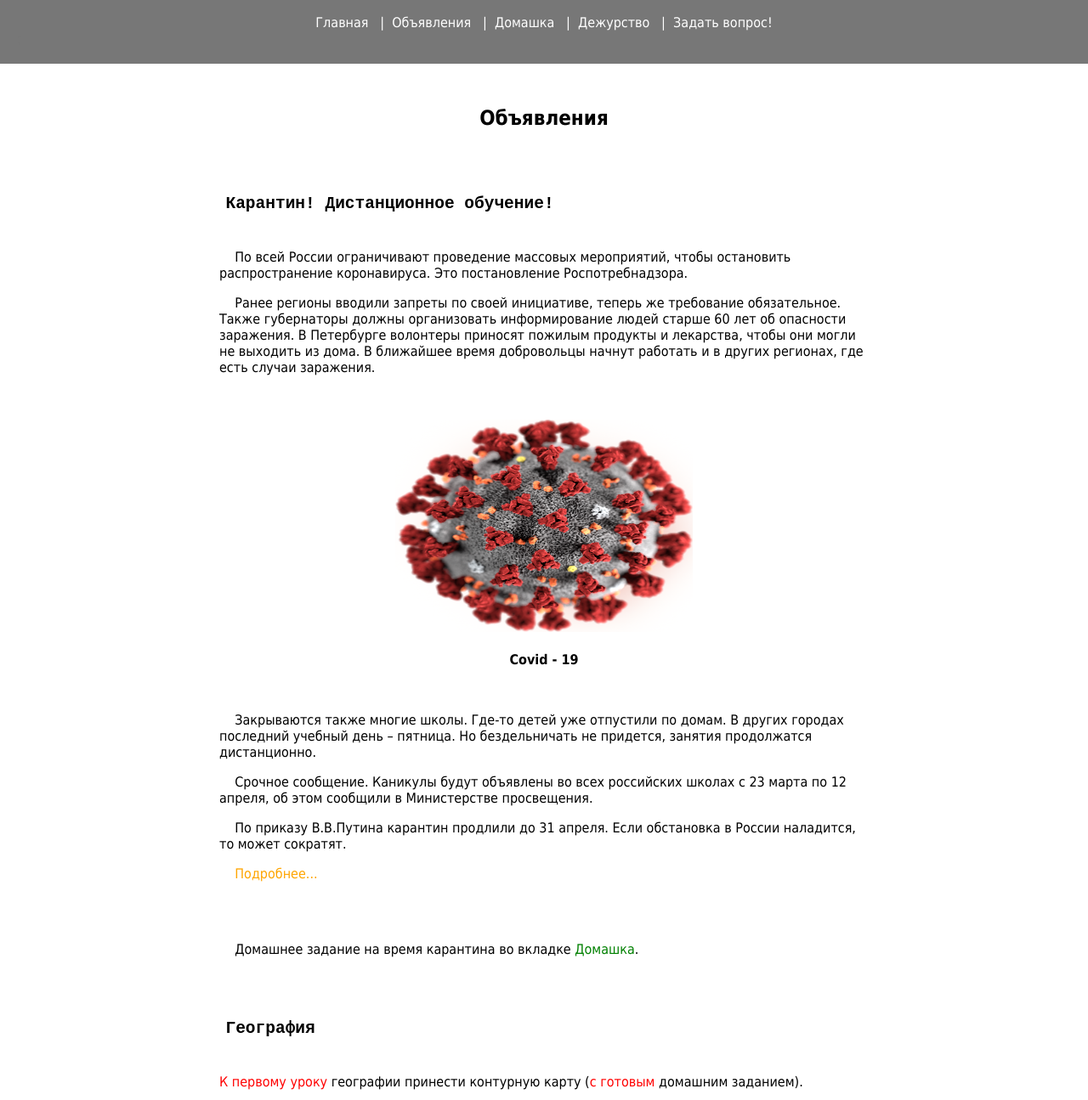
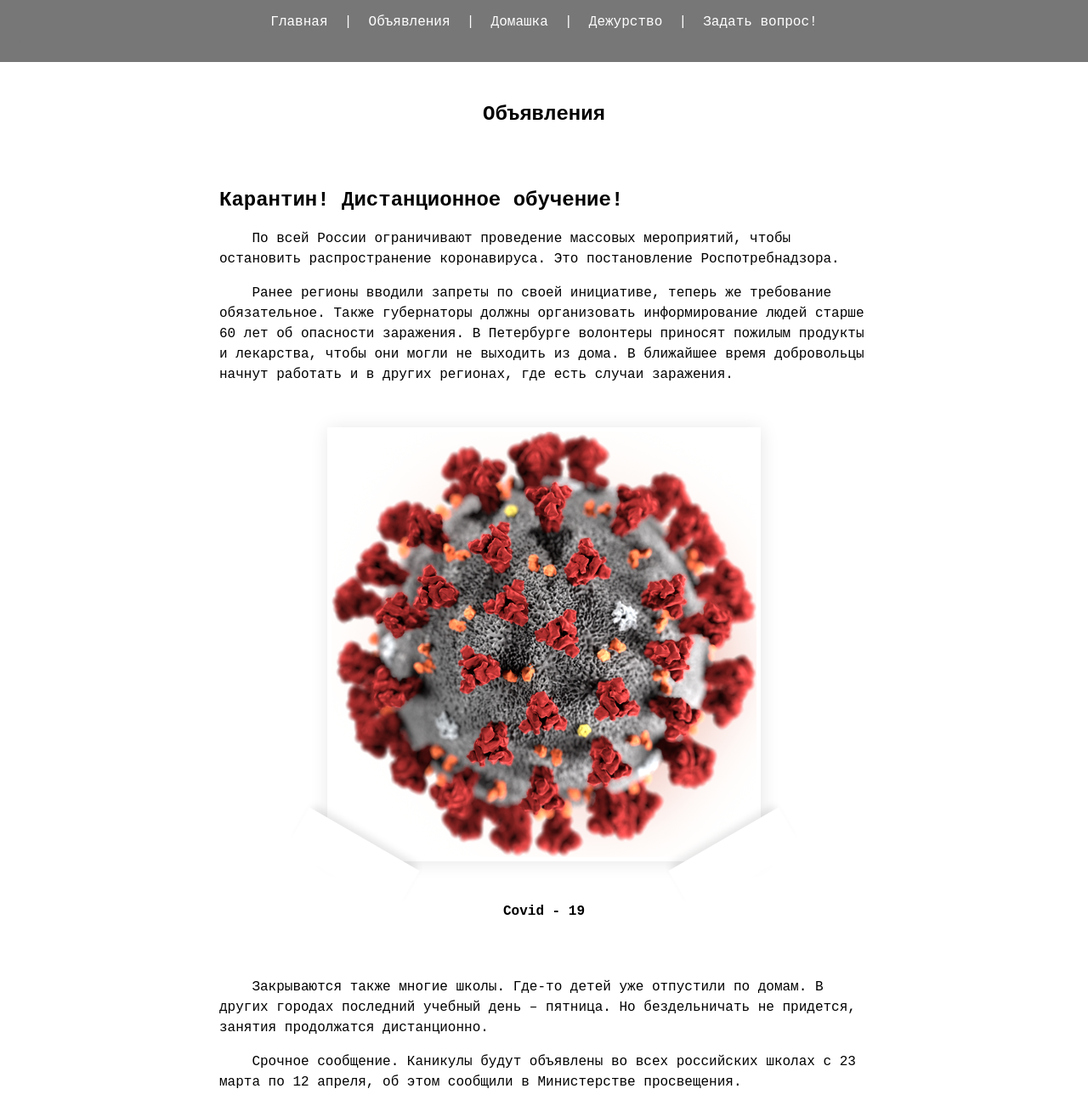
Before and after one commit to ourgclass/my-site, a plain HTML site: page novosti.html in a window 1280 px wide. Shown: the part 65-1360 px from the top of the page at 85% size. Drawn offline with Linux system fonts and the light colour scheme.

Commit message:
глобальное изменение

```diff
--- a/novosti.html
+++ b/novosti.html
@@ -16,16 +16,16 @@
 
 			<ul><center>
 				<li>
-					<a href="https://ourgclass.github.io/my-site/">Главная</a>&nbsp; &nbsp;|&nbsp;
+					<a href="https://ourgclass.github.io/my-site/">Главная</a> &nbsp;|&nbsp;
 				</li>
 				<li>
-					<a href="https://ourgclass.github.io/my-site/novosti">Объявления</a>&nbsp; &nbsp;|&nbsp;
+					<a href="https://ourgclass.github.io/my-site/novosti">Объявления</a> &nbsp;|&nbsp;
 				</li>
 				<li>
-					<a href="https://ourgclass.github.io/my-site/dz">Домашка</a>&nbsp; &nbsp;|&nbsp;
+					<a href="https://ourgclass.github.io/my-site/dz">Домашка</a> &nbsp;|&nbsp;
 				</li>
 				<li>
-					<a href="https://ourgclass.github.io/my-site/work" title="">Дежурство</a>&nbsp; &nbsp;|&nbsp;
+					<a href="https://ourgclass.github.io/my-site/work" title="">Дежурство</a> &nbsp;|&nbsp;
 				</li>
 				<li>
 					<a href="https://vk.com/dmitry_antonyuk1488">Задать вопрос!</a>
@@ -36,7 +36,7 @@
 	</header>
 		<nav>
 			<br></br>
-			<h1 class="start-txt">
+			<h1 class="start-txt bold">
 			<center>Объявления</center>
 			<br></br>
 	    </h1>
@@ -45,45 +45,48 @@
 
 	<main>
 		<section>
-			<h2><pre>
+			<h2 class="pad bold">
 		      Карантин! Дистанционное обучение!
-			</h2></pre>
+			</h2>
 		</section>
 		<section>
-			<p class="pad">
+			<p class="pad dline">
 				&nbsp; &nbsp; По всей России ограничивают проведение массовых мероприятий, чтобы остановить распространение коронавируса. Это постановление Роспотребнадзора.
 			</p>
-			<p class="pad">
+			<p class="pad dline">
 				&nbsp; &nbsp; Ранее регионы вводили запреты по своей инициативе, теперь же требование обязательное. Также губернаторы должны организовать информирование людей старше 60 лет об опасности заражения. В Петербурге волонтеры приносят пожилым продукты и лекарства, чтобы они могли не выходить из дома. В ближайшее время добровольцы начнут работать и в других регионах, где есть случаи заражения.
 			</p>
 		</section>
-		<section class="img1">
+		<section>
 			<figure>
-			<img src="corona.png" width="350" height="250">
-			<br></br>
-			<figcaption>
-				<b>Covid - 19</b>
+			<div class="image-decor">
+  				<img src="corona.png">
+			</div>
+
+			<figcaption class="bold">
+				<center><b>Covid - 19</b></center>
 			</figcaption>
 			</figure>
 		</section>
+		<br></br>
 		<section>
-			<p class="pad">
+			<p class="pad dline">
 
 				&nbsp; &nbsp; Закрываются также многие школы. Где-то детей уже отпустили по домам. В других городах последний учебный день – пятница. Но бездельничать не придется, занятия продолжатся дистанционно.
 			</p>
 		</section>
 		<section>
-			<p class="pad">
+			<p class="pad dline">
 				&nbsp; &nbsp; Срочное сообщение. Каникулы будут объявлены во всех российских школах с 23 марта по 12 апреля, об этом сообщили в Министерстве просвещения.
 			</p>
-			<p class="pad">
+			<p class="pad dline">
 				&nbsp; &nbsp; По приказу В.В.Путина карантин продлили до 31 апреля. Если обстановка в России наладится, то может сократят.
 			</p>
-			<p class="pad">
+			<p class="pad dline">
 				&nbsp; &nbsp; <a href="https://www.1tv.ru/news/2020-03-18/382141-po_vsey_rossii_v_shkolah_postepenno_perehodyat_na_distantsionnoe_obuchenie">Подробнее...</a>
 			</p>
 			<br></br>
-			<p class="pad">
+			<p class="pad dline">
 				&nbsp; &nbsp; Домашнее задание на время карантина во вкладке <font color="green">Домашка</font>.
 			</p>
 		</section>
@@ -92,13 +95,13 @@
 			<h2><pre>
 		      География
 			</h2></pre>
-			<p class="pad">
+			<p class="pad dline">
 				<font color="red">К первому уроку</font> географии принести контурную карту (<font color="red">с готовым</font> домашним заданием).
 			</p>
 		</section>
 	</main>
 	<aside>
-		<h3 class="h3-aside pad">
+		<h3 class="h3-aside pad bold">
 			<br></br>
 			<em>Сдесь могла быть ваша реклама!</em>
 			<br></br>
@@ -109,7 +112,7 @@
 			<p><center>
 				Автор: <a href="https://vk.com/dmitry_antonyuk1488">VK</a>
 			</p>
-			&copy;2020</center>
+			&copy; 2020</center>
 			<br></br>
 		</div>
 
--- a/style.css
+++ b/style.css
@@ -1,8 +1,11 @@
 body .pad  {
 	padding-left: 250px;
+	padding-right: 250px;
 }
 p {
-	padding-right: 250px;
+
+	line-height: 0.9em;
+	width: 100%;
 }
 .site-head{
 	padding: 20px;
@@ -38,13 +41,40 @@ footer a {
 	color: skyblue;
 }
 html {
-	font-family: Tahoma, serif;
+	font-family: Courier New;
+
 }
-.img1 {
-	text-align: center;
-	padding: 20px;
-}
-
 .pad a {
 	color: orange;
 }
+* {box-sizing: border-box;}
+.image-decor {
+  position: relative;
+  display: table;
+  margin: 50px auto;
+  border: 5px solid #fff;
+  box-shadow: 1px 1px 20px 0 rgba(0, 0, 0, .1);
+}
+.image-decor:before,
+.image-decor:after {
+  content: "";
+  position: absolute;
+  z-index: 2;
+  width: 150px;
+  height: 55px;
+  background: #fff;
+  box-shadow: 0 -10px 10px -5px rgba(0, 0, 0, .1);
+}
+.image-decor:before {
+  left: -50px;
+  bottom: -30px;
+  transform: rotate(30deg);
+}
+.image-decor:after {
+  right: -50px;
+  bottom: -30px;
+  transform: rotate(-30deg);
+}
+.image-decor img {display: block;}
+.bold {font-weight: bold;}
+.dline {line-height: 1.5;}
```
Also changed, not shown: dz.html (+23 -22 lines), index.html (+17 -17 lines), work.html (+9 -9 lines), 2 other files.
